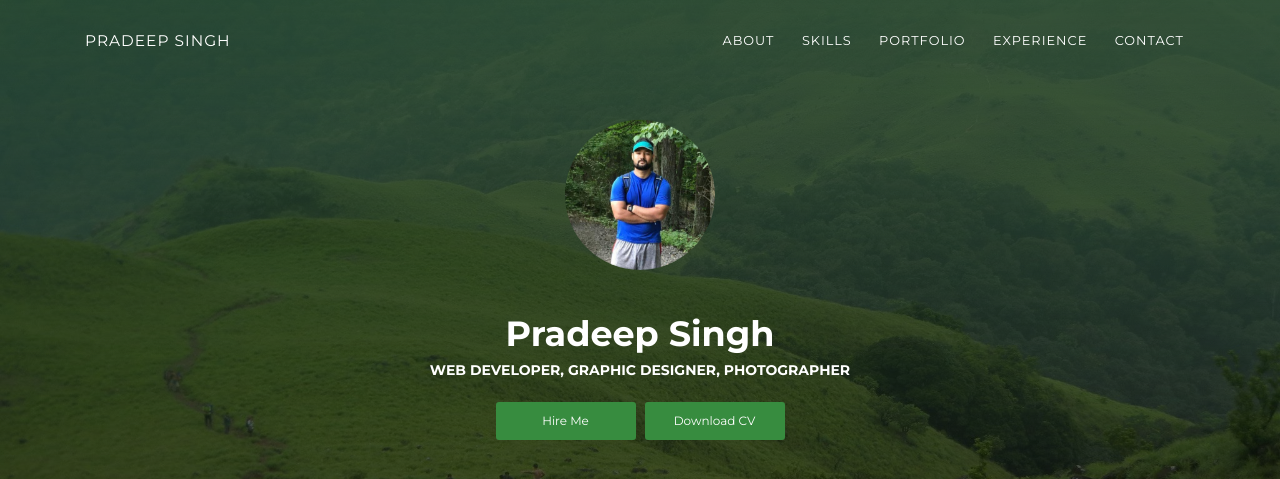
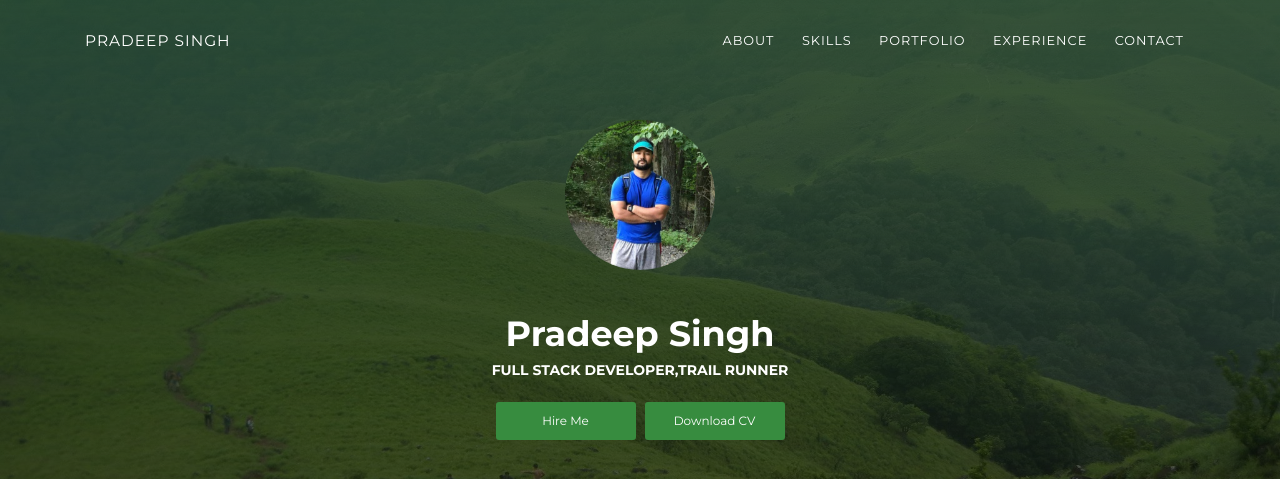
Before and after one commit to beingbisht/portfolio, a plain HTML site: page index.html in a window 1280 px wide. Shown: the top 479 px of the page. Drawn offline with Linux system fonts and the light colour scheme.

Commit message:
Update index.html

```diff
--- a/index.html
+++ b/index.html
@@ -44,7 +44,7 @@
           <div class="cc-profile-image"><a href="#"><img src="images/pradeep.jpg" alt="Image"/></a></div>
           <!-- <div class="cc-profile-image"><a href="#"><img src="images/anthony.jpg" alt="Image"/></a></div> -->
           <div class="h2 title">Pradeep Singh</div>
-          <p class="category text-white">Web Developer, Graphic Designer,  Photographer</p><a class="btn btn-primary smooth-scroll mr-2" href="#contact" data-aos="zoom-in" data-aos-anchor="data-aos-anchor">Hire Me</a><a class="btn btn-primary" href="data\resume_pradeep_singh.pdf" data-aos="zoom-in" data-aos-anchor="data-aos-anchor" >Download CV</a>
+          <p class="category text-white">Full Stack Developer,Trail Runner</p><a class="btn btn-primary smooth-scroll mr-2" href="#contact" data-aos="zoom-in" data-aos-anchor="data-aos-anchor">Hire Me</a><a class="btn btn-primary" href="data\resume_pradeep_singh.pdf" data-aos="zoom-in" data-aos-anchor="data-aos-anchor" >Download CV</a>
         </div>
       </div>
       <div class="section">
```
